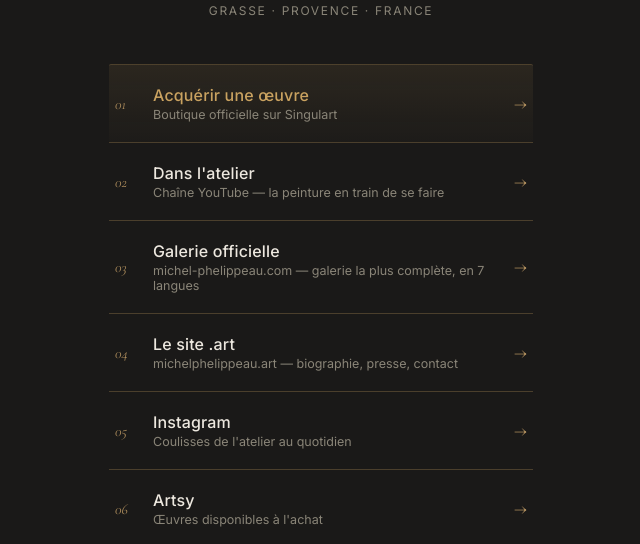
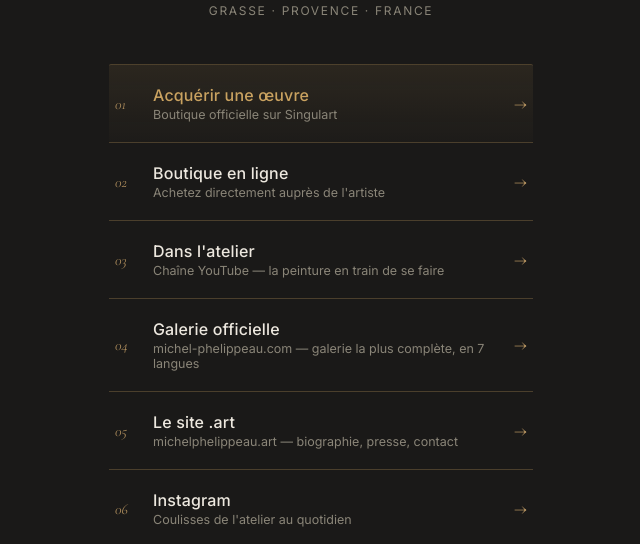
Before and after one commit to phelippeaumichel576sudo/site-michel-phelippeau, a plain HTML site: page liens-pour-site.html in a window 1280 px wide. Shown: the part 406-950 px from the top of the page, without its empty margins (319-959 px from the left). Drawn offline with nearby package versions, Linux system fonts and the light colour scheme.

Commit message:
mise à jour

```diff
--- a/liens.html
+++ b/liens-pour-site.html
@@ -236,8 +236,17 @@
         <span class="link-arrow">→</span>
       </a>
 
+      <a class="link-row" href="https://michel-phelippeau.sumupstore.com/" target="_blank" rel="noopener">
+        <span class="link-index">02</span>
+        <span class="link-body">
+          <div class="link-title" data-fr="Boutique en ligne" data-pt="Loja online" data-it="Negozio online" data-en="Online Shop" data-de="Online-Shop" data-es="Tienda en línea" data-ja="オンラインショップ" data-zh="在线商店" data-ko="온라인 스토어">Boutique en ligne</div>
+          <div class="link-sub" data-fr="Achetez directement auprès de l'artiste" data-pt="Compre diretamente do artista" data-it="Acquista direttamente dall'artista" data-en="Buy directly from the artist" data-de="Direkt beim Künstler kaufen" data-es="Compra directamente al artista" data-ja="作家から直接購入" data-zh="直接向艺术家购买" data-ko="작가에게 직접 구매">Achetez directement auprès de l'artiste</div>
+        </span>
+        <span class="link-arrow">→</span>
+      </a>
+
       <a class="link-row" href="https://www.youtube.com/@michelphelippeau-artiste" target="_blank" rel="noopener">
-        <span class="link-index">02</span>
+        <span class="link-index">03</span>
         <span class="link-body">
           <div class="link-title" data-fr="Dans l'atelier" data-pt="No ateliê" data-it="Nell'atelier" data-en="Inside the Studio" data-de="Im Atelier" data-es="En el taller" data-ja="アトリエにて" data-zh="画室日常" data-ko="아틀리에에서">Dans l'atelier</div>
           <div class="link-sub" data-fr="Chaîne YouTube — la peinture en train de se faire" data-pt="Canal do YouTube — a pintura em processo" data-it="Canale YouTube — la pittura in divenire" data-en="YouTube channel — watch the paintings come to life" data-de="YouTube-Kanal — die Malerei im Entstehen" data-es="Canal de YouTube — la pintura en proceso" data-ja="YouTubeチャンネル — 制作の様子" data-zh="YouTube 频道 — 创作过程" data-ko="YouTube 채널 — 그림이 완성되는 과정">Chaîne YouTube — la peinture en train de se faire</div>
@@ -246,7 +255,7 @@
       </a>
 
       <a class="link-row" href="https://michel-phelippeau.com" target="_blank" rel="noopener">
-        <span class="link-index">03</span>
+        <span class="link-index">04</span>
         <span class="link-body">
           <div class="link-title" data-fr="Galerie officielle" data-pt="Galeria oficial" data-it="Galleria ufficiale" data-en="Official Gallery" data-de="Offizielle Galerie" data-es="Galería oficial" data-ja="公式ギャラリー" data-zh="官方画廊" data-ko="공식 갤러리">Galerie officielle</div>
           <div class="link-sub" data-fr="michel-phelippeau.com — galerie la plus complète, en 7 langues" data-pt="michel-phelippeau.com — galeria mais completa, em 7 idiomas" data-it="michel-phelippeau.com — galleria più completa, in 7 lingue" data-en="michel-phelippeau.com — most complete gallery, in 7 languages" data-de="michel-phelippeau.com — vollständigste Galerie, in 7 Sprachen" data-es="michel-phelippeau.com — galería más completa, en 7 idiomas" data-ja="michel-phelippeau.com — 最も充実したギャラリー、7言語対応" data-zh="michel-phelippeau.com — 最完整的画廊，支持7种语言" data-ko="michel-phelippeau.com — 가장 완성도 높은 갤러리, 7개 언어 지원">michel-phelippeau.com — galerie la plus complète, en 7 langues</div>
@@ -255,7 +264,7 @@
       </a>
 
       <a class="link-row" href="https://michelphelippeau.art" target="_blank" rel="noopener">
-        <span class="link-index">04</span>
+        <span class="link-index">05</span>
         <span class="link-body">
           <div class="link-title" data-fr="Le site .art" data-pt="O site .art" data-it="Il sito .art" data-en="The .art Site" data-de="Die .art-Seite" data-es="El sitio .art" data-ja="「.art」サイト" data-zh="「.art」网站" data-ko="「.art」 사이트">Le site .art</div>
           <div class="link-sub" data-fr="michelphelippeau.art — biographie, presse, contact" data-pt="michelphelippeau.art — biografia, imprensa, contato" data-it="michelphelippeau.art — biografia, stampa, contatti" data-en="michelphelippeau.art — biography, press, contact" data-de="michelphelippeau.art — Biografie, Presse, Kontakt" data-es="michelphelippeau.art — biografía, prensa, contacto" data-ja="michelphelippeau.art — 経歴、プレス、お問い合わせ" data-zh="michelphelippeau.art — 简历、媒体报道、联系方式" data-ko="michelphelippeau.art — 약력, 언론 보도, 연락처">michelphelippeau.art — biographie, presse, contact</div>
@@ -264,7 +273,7 @@
       </a>
 
       <a class="link-row" href="https://www.instagram.com/phelippeaumichel/" target="_blank" rel="noopener">
-        <span class="link-index">05</span>
+        <span class="link-index">06</span>
         <span class="link-body">
           <div class="link-title" data-fr="Instagram" data-en="Instagram" data-de="Instagram" data-es="Instagram" data-ja="Instagram" data-zh="Instagram" data-ko="Instagram" data-pt="Instagram" data-it="Instagram">Instagram</div>
           <div class="link-sub" data-fr="Coulisses de l'atelier au quotidien" data-pt="Bastidores do ateliê todos os dias" data-it="Dietro le quinte dell'atelier ogni giorno" data-en="Daily behind-the-scenes from the studio" data-de="Tägliche Einblicke aus dem Atelier" data-es="Detrás de escena del taller cada día" data-ja="アトリエの日常" data-zh="画室日常花絮" data-ko="아틀리에의 일상">Coulisses de l'atelier au quotidien</div>
@@ -273,7 +282,7 @@
       </a>
 
       <a class="link-row" href="https://www.artsy.net/artist/michel-phelippeau" target="_blank" rel="noopener">
-        <span class="link-index">06</span>
+        <span class="link-index">07</span>
         <span class="link-body">
           <div class="link-title" data-fr="Artsy" data-en="Artsy" data-de="Artsy" data-es="Artsy" data-ja="Artsy" data-zh="Artsy" data-ko="Artsy" data-pt="Artsy" data-it="Artsy">Artsy</div>
           <div class="link-sub" data-fr="Œuvres disponibles à l'achat" data-pt="Obras disponíveis para venda" data-it="Opere disponibili per la vendita" data-en="Available works for sale" data-de="Verfügbare Werke zum Kauf" data-es="Obras disponibles para la venta" data-ja="販売中の作品" data-zh="可购买的作品" data-ko="구매 가능한 작품">Œuvres disponibles à l'achat</div>
@@ -282,7 +291,7 @@
       </a>
 
       <a class="link-row" href="https://www.artmajeur.com/michel-phelippeau" target="_blank" rel="noopener">
-        <span class="link-index">07</span>
+        <span class="link-index">08</span>
         <span class="link-body">
           <div class="link-title" data-fr="Artmajeur" data-en="Artmajeur" data-de="Artmajeur" data-es="Artmajeur" data-ja="Artmajeur" data-zh="Artmajeur" data-ko="Artmajeur" data-pt="Artmajeur" data-it="Artmajeur">Artmajeur</div>
           <div class="link-sub" data-fr="Œuvres disponibles à l'achat" data-pt="Obras disponíveis para venda" data-it="Opere disponibili per la vendita" data-en="Available works for sale" data-de="Verfügbare Werke zum Kauf" data-es="Obras disponibles para la venta" data-ja="販売中の作品" data-zh="可购买的作品" data-ko="구매 가능한 작품">Œuvres disponibles à l'achat</div>
```
